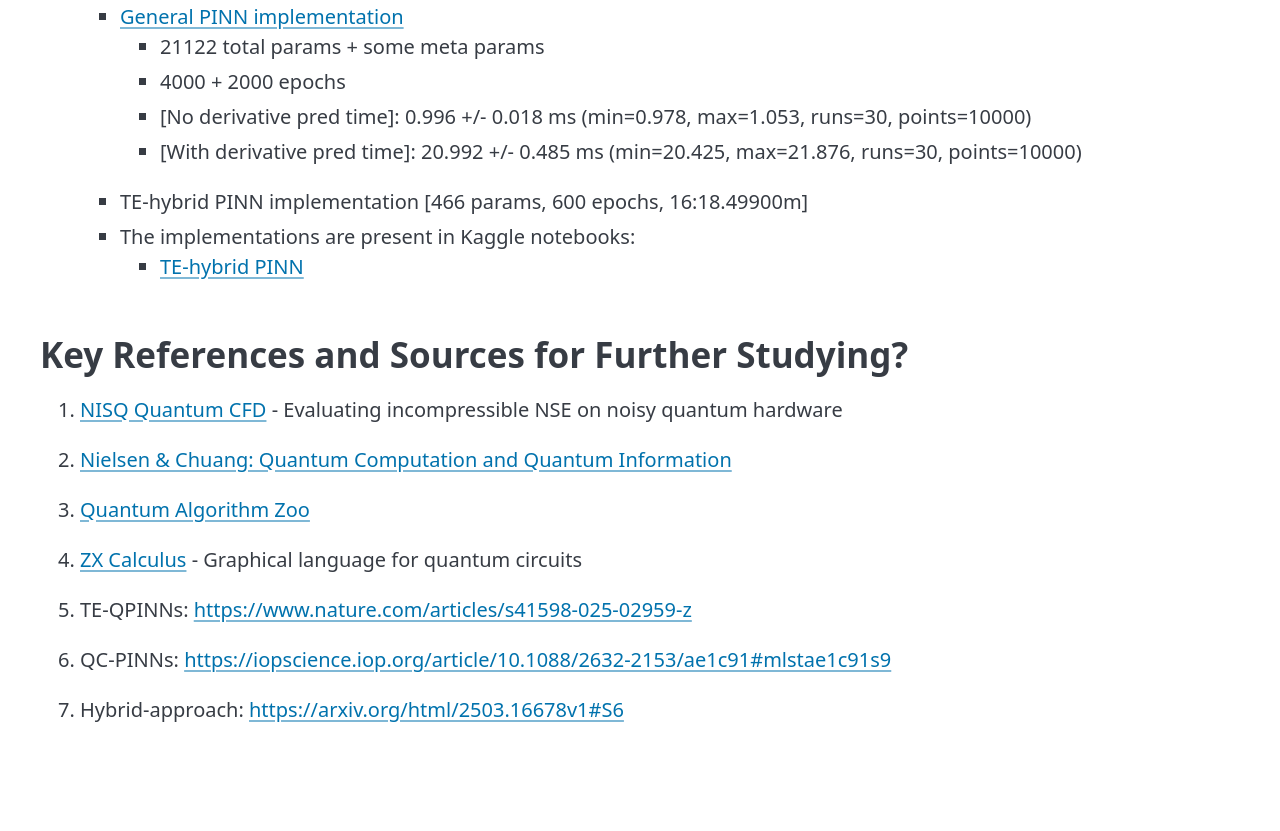
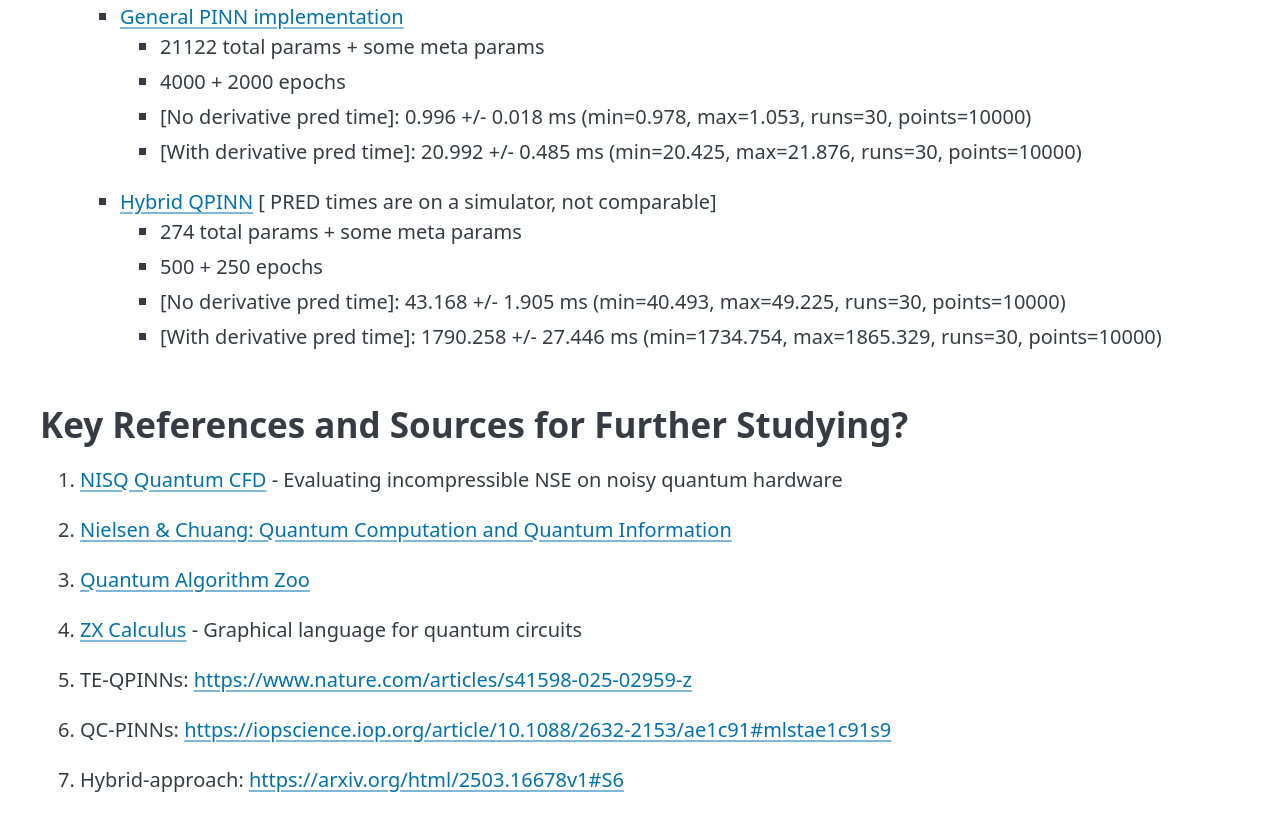
Before and after one commit to Lofty-Brambles/qppts, a website: page pages/index.html in a window 1280 px wide. Shown: the part 1841-2672 px from the top of the page. Before the commit the page ends 2606 px from the top, so only its background shows below. Drawn offline with nearby package versions, Linux system fonts and the light colour scheme.

Commit message:
feat: put updated qpinn

```diff
--- a/pages/index.html
+++ b/pages/index.html
@@ -190,9 +190,11 @@ The notebooks are all linked here: [GitHub Repository](https://lofty-brambles.gi
      - 4000 + 2000 epochs
      - [No derivative pred time]: 0.996 +/- 0.018 ms (min=0.978, max=1.053, runs=30, points=10000)
      - [With derivative pred time]: 20.992 +/- 0.485 ms (min=20.425, max=21.876, runs=30, points=10000)
-   - TE-hybrid PINN implementation [466 params, 600 epochs, 16:18.49900m]
-   - The implementations are present in Kaggle notebooks:
-     - [TE-hybrid PINN](https://www.kaggle.com/code/prantikdasiitmds/te-hybrid-qpinn)
+   - [Hybrid QPINN](https://www.kaggle.com/code/prantikdasiitmds/te-hybrid-qpinn) [ PRED times are on a simulator, not comparable]
+     - 274 total params + some meta params
+     - 500 + 250 epochs
+     - [No derivative pred time]: 43.168 +/- 1.905 ms (min=40.493, max=49.225, runs=30, points=10000)
+     - [With derivative pred time]: 1790.258 +/- 27.446 ms (min=1734.754, max=1865.329, runs=30, points=10000)
 
 ## Key References and Sources for Further Studying?
 
```
